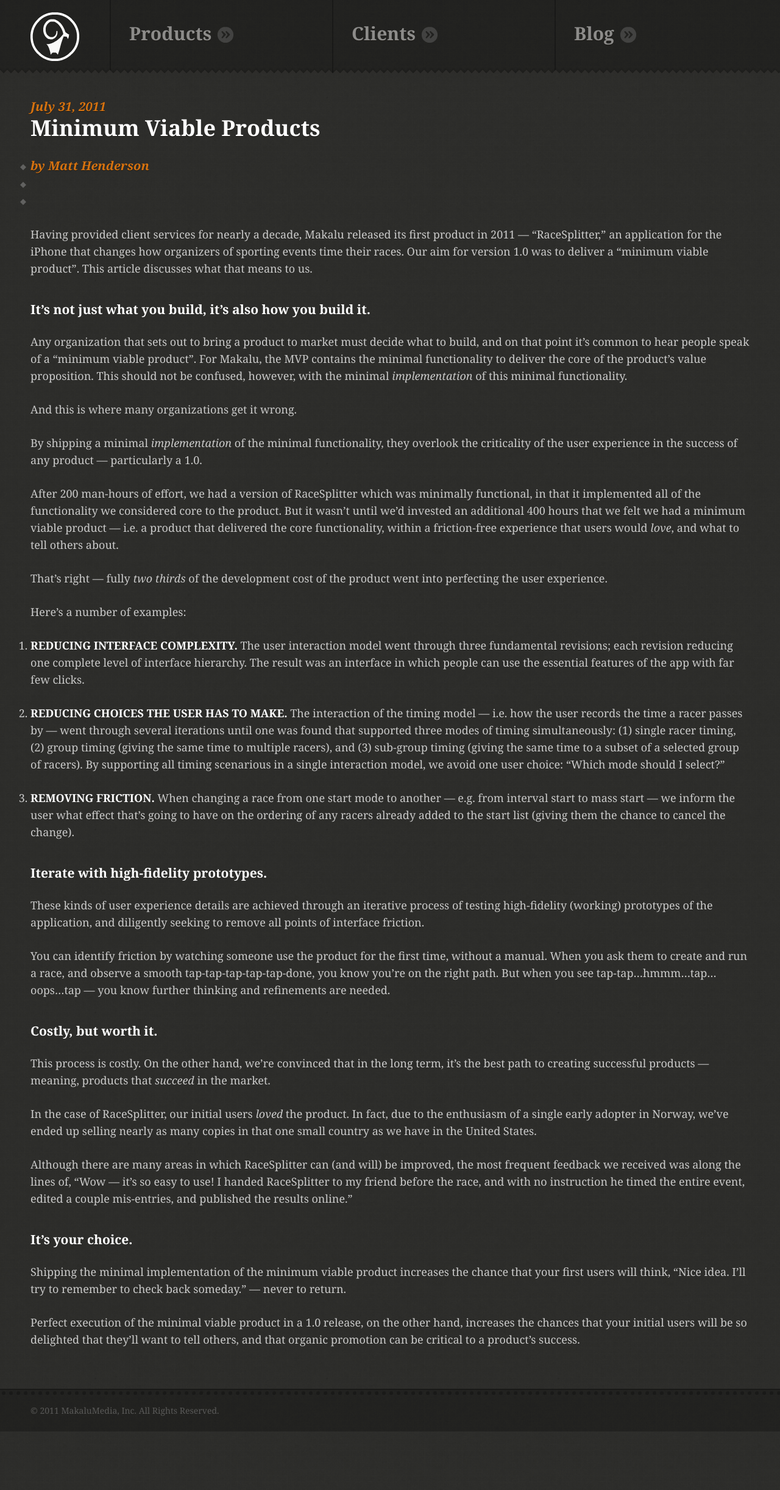
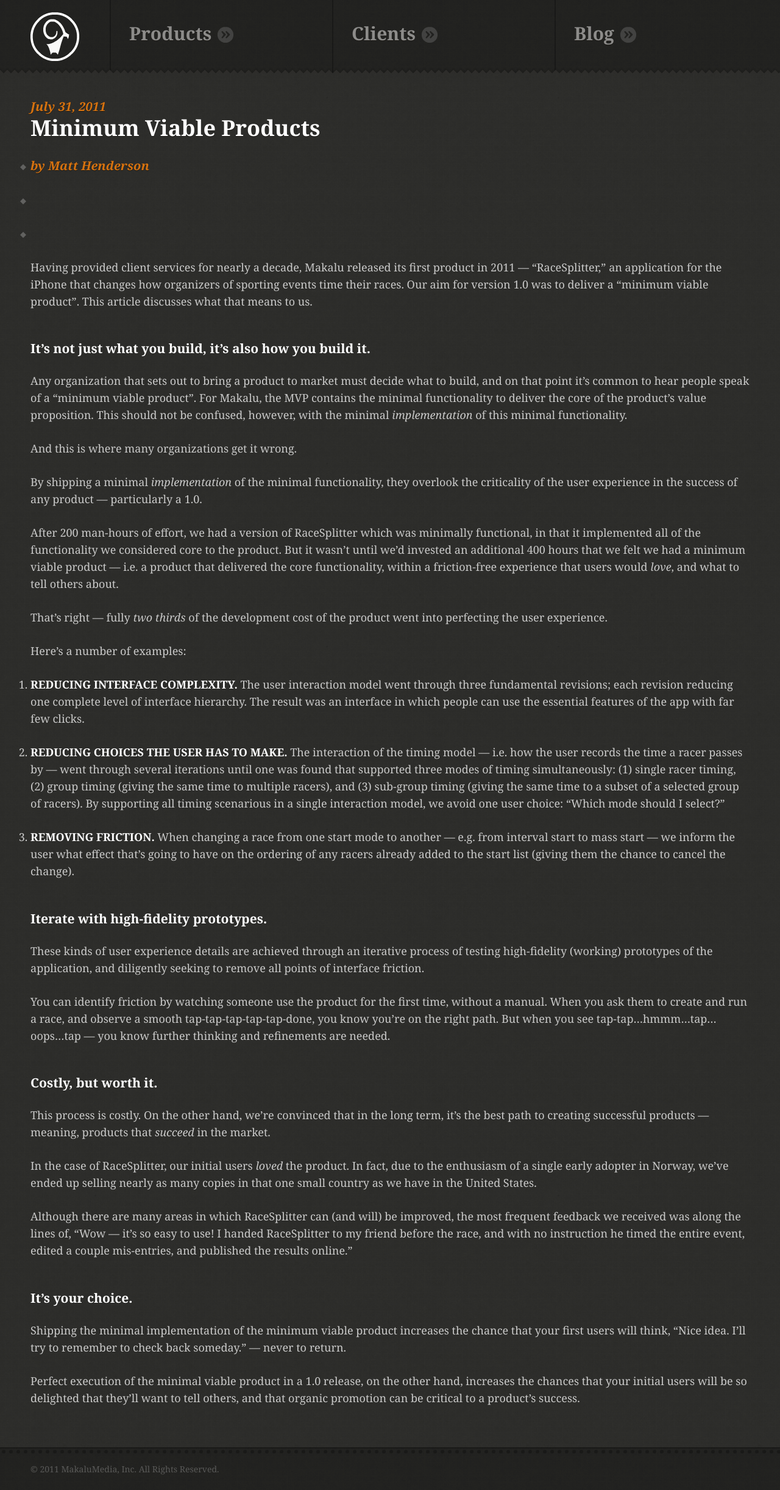
Before and after one commit to makalu/makalu.github.com, a Jekyll site: the page built from blog/_posts/2011-07-31-minimum-viable-product.markdown, in a window 1280 px wide. Shown: the whole page at 61% size. Built offline with Jekyll 4.4.1, drawn with Linux system fonts in a browser that asks for light colours; nearby versions of some CDN libraries; a script that is not in the unit is left out; before the commit the page ends 2347 px from its top, so only the background shows below that.

Commit message:
Text formatting tweaks

```diff
--- a/assets/css/makalu.css
+++ b/assets/css/makalu.css
@@ -16,7 +16,7 @@
 h1, h2, h3, h4, h5, h6 {
   color: #fff;
   line-height: 1.1em;
-  margin: 2em 0 .5em 0;
+  margin: 2.5em 0 .5em 0;
   font-weight: 700; }
 h1 {
   font-size: 36px; }
@@ -67,7 +67,8 @@
   padding: 0; }
   ul {
     list-style-image: url(../img/list-diamond.png); }
-  ul li, ol li { }
+  ul li, ol li {
+    margin: 1.5em 0; }
 
 .aside {
   float: left;
@@ -156,8 +157,8 @@
     position: relative;
     float: left;
     width: 33%;
-    padding-bottom: 50px;
-    margin-bottom: -50px;
+    padding: 0 0 50px 0;
+    margin: 0 0 -50px 0;
     color: rgba(255,255,255,.5);
     font-size: 18px;
     border-left: 2px solid rgba(0,0,0,.25); }
@@ -467,8 +468,7 @@
     #home #team li {
       float: left;
       width: 45%;
-      margin-left: 5%;
-      margin-bottom: 1.5em; }
+      margin: 0 0 1.5em 5%; }
     #home #team li.odd {
       clear: left;
       margin-left: 0; }
@@ -658,7 +658,8 @@
           border: 1px solid #222221;
           border-width: 1px 0; }
         #blog article header li {
-          float: left; }
+          float: left;
+          margin: 0; }
           #blog article header li em {
             font-weight: 400;
             color: rgba(255,255,255,.4); }
```
